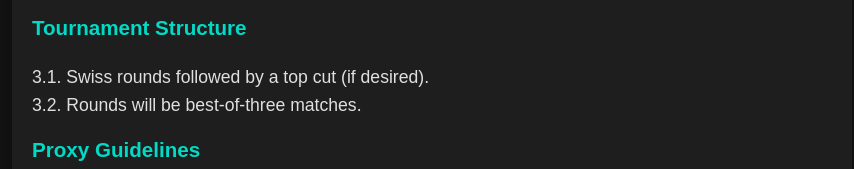
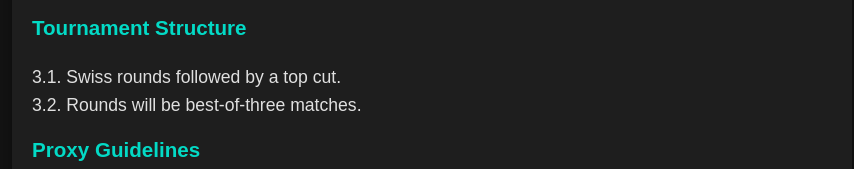
Before and after one commit to sebadiazcode/haarlem-mtg, a plain HTML site: page index.html in a window 1280 px wide. Shown: the part 486-655 px from the top of the page, without its empty margins (208-1062 px from the left). Drawn offline with Linux system fonts and the light colour scheme.

Commit message:
changes 5

```diff
--- a/index.html
+++ b/index.html
@@ -27,7 +27,7 @@
             </p>
             <h3>Tournament Structure</h3>
             <p>
-                3.1. Swiss rounds followed by a top cut (if desired).<br>
+                3.1. Swiss rounds followed by a top cut.<br>
                 3.2. Rounds will be best-of-three matches.
             </p>
             <h3>Proxy Guidelines</h3>
```
